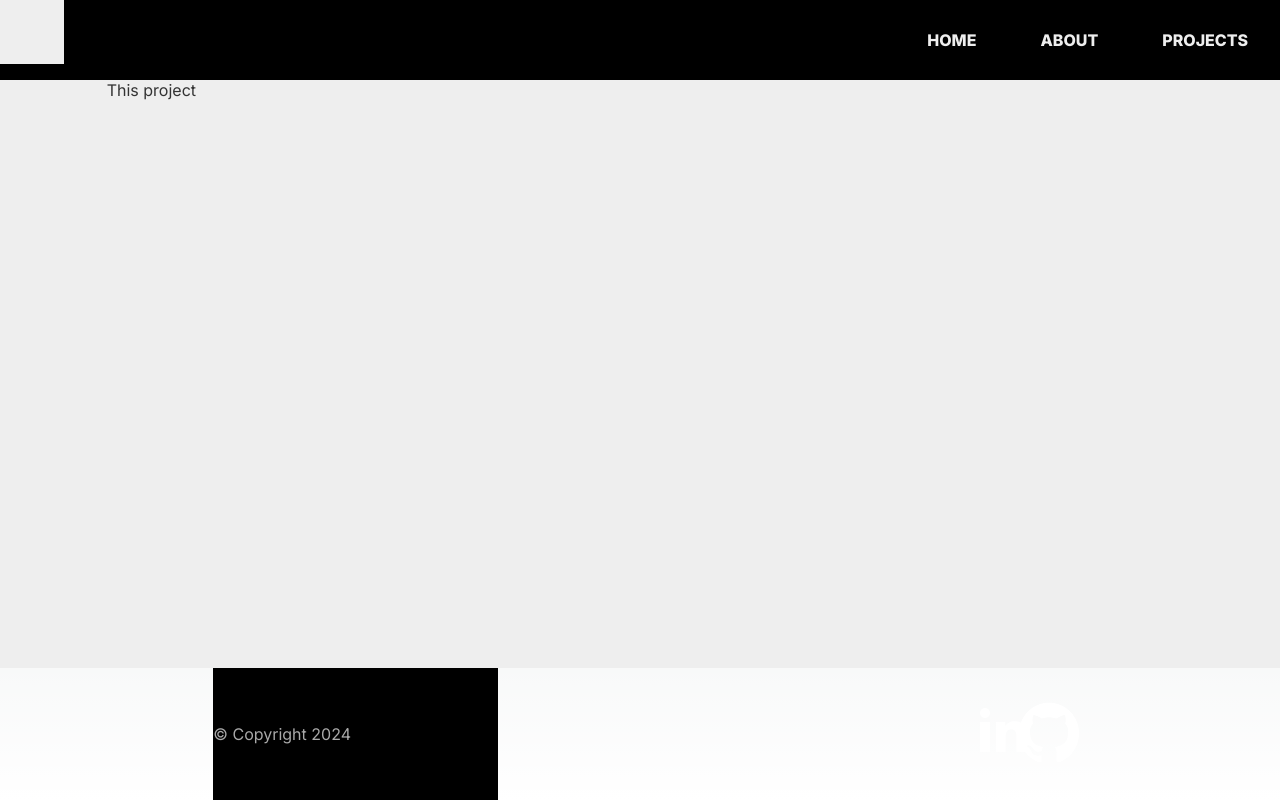
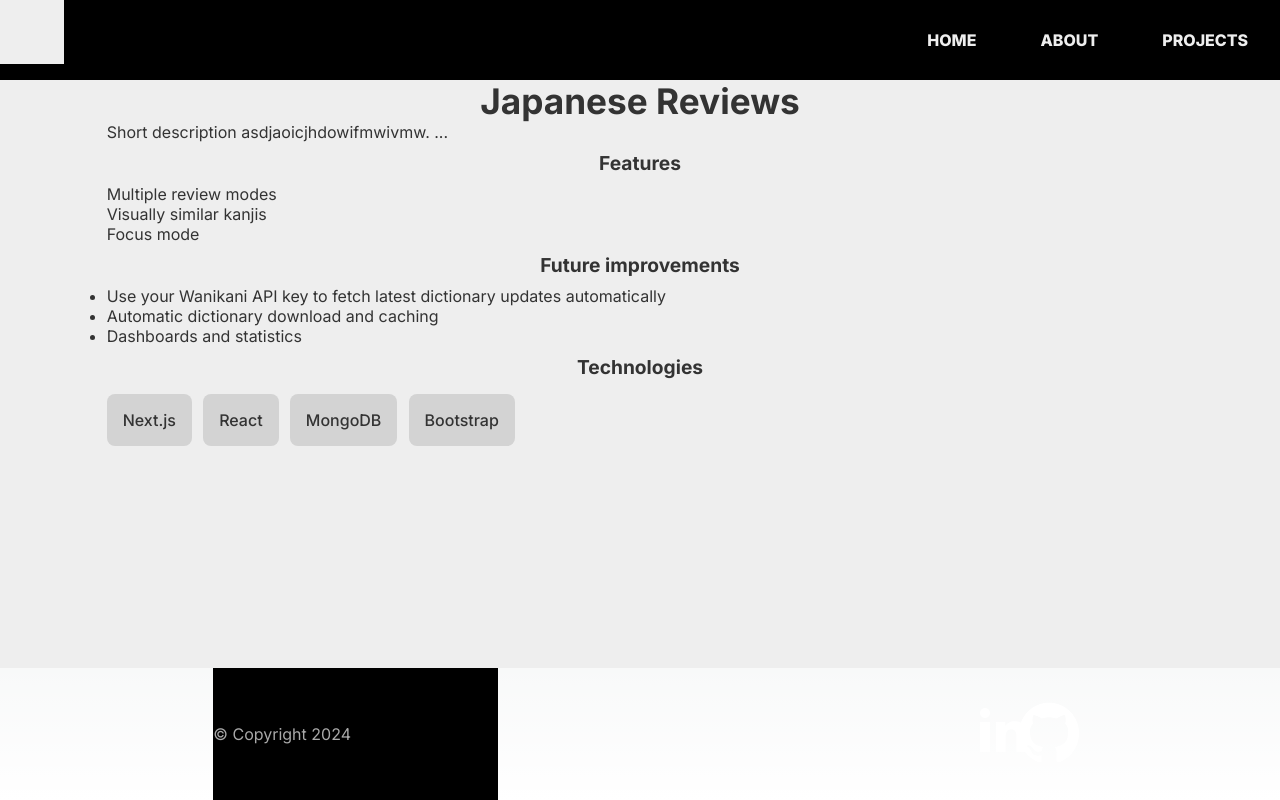
Before and after one commit to Lorenzo603/showroom, a Next.js app: page /project/japanese-reviews in a window 1280 px wide. Built offline with nearby package versions, Linux system fonts and the light colour scheme; no server answers.

Commit message:
stub content

```diff
--- a/src/app/project/japanese-reviews/page.js
+++ b/src/app/project/japanese-reviews/page.js
@@ -1,7 +1,13 @@
 import { Grid } from "@mui/material";
 import styles from "./styles.module.css"
+
 export default function ProjectPage({ params }) {
 
+    function getTechnologies() {
+        return [
+            'Next.js', 'React', 'MongoDB', 'Bootstrap'
+        ]
+    }
 
     return (
 
@@ -9,10 +15,37 @@ export default function ProjectPage({ params }) {
             <section className={styles.project_content}>
                 <Grid container justifyContent="center">
                     <Grid item xs={10}>
+                        <Grid container direction="column">
 
-                        This project
+                            <h1 className={styles.project_h1}>Japanese Reviews</h1>
 
+                            <p>Short description asdjaoicjhdowifmwivmw. ...</p>
 
+                            <h2 className={styles.project_h2}>Features</h2>
+                            <p>Multiple review modes</p>
+
+                            <p>Visually similar kanjis</p>
+
+                            <p>Focus mode</p>
+
+                            <h2 className={styles.project_h2}>Future improvements</h2>
+                            <ul>
+                                <li>Use your Wanikani API key to fetch latest dictionary updates automatically</li>
+                                <li>Automatic dictionary download and caching</li>
+                                <li>Dashboards and statistics</li>
+                            </ul>
+
+                            <h2 className={styles.project_h2}>Technologies</h2>
+                            <Grid item xs={12}>
+                                <Grid container justifyContent="flex-start">
+                                    {getTechnologies().map(tech => {
+                                        return (
+                                            <span key={tech} className='skill'>{tech}</span>
+                                        );
+                                    })}
+                                </Grid>
+                            </Grid>
+                        </Grid>
                     </Grid>
                 </Grid>
             </section>
--- a/src/app/project/japanese-reviews/styles.module.css
+++ b/src/app/project/japanese-reviews/styles.module.css
@@ -1,3 +1,12 @@
 .project_content {
-    text-align: left;
-  }
+  text-align: left;
+}
+
+h1.project_h1 {
+  font-size: 2.2em;
+  text-align: center;
+}
+
+h2.project_h2 {
+  font-size: 1.2em;
+}
```
